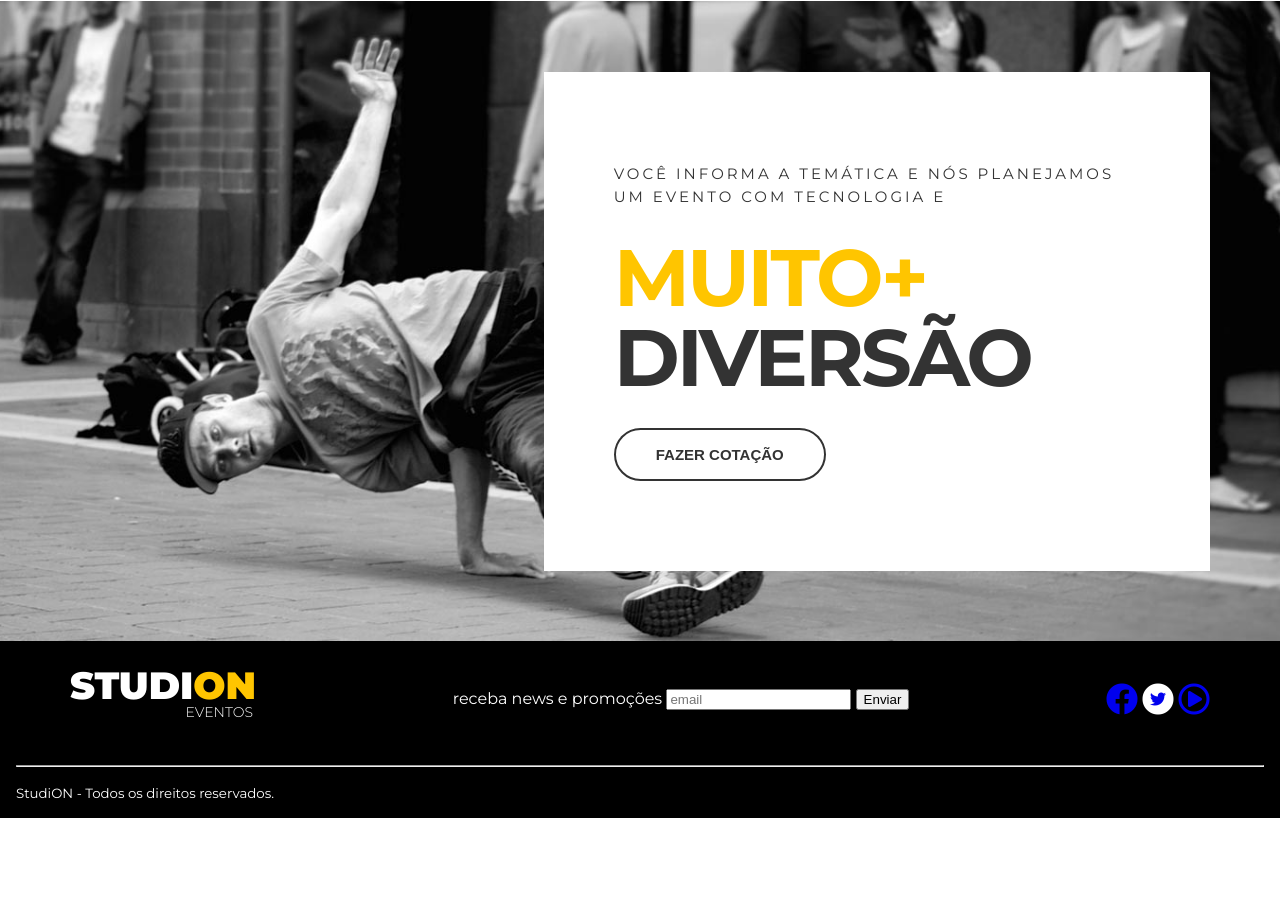
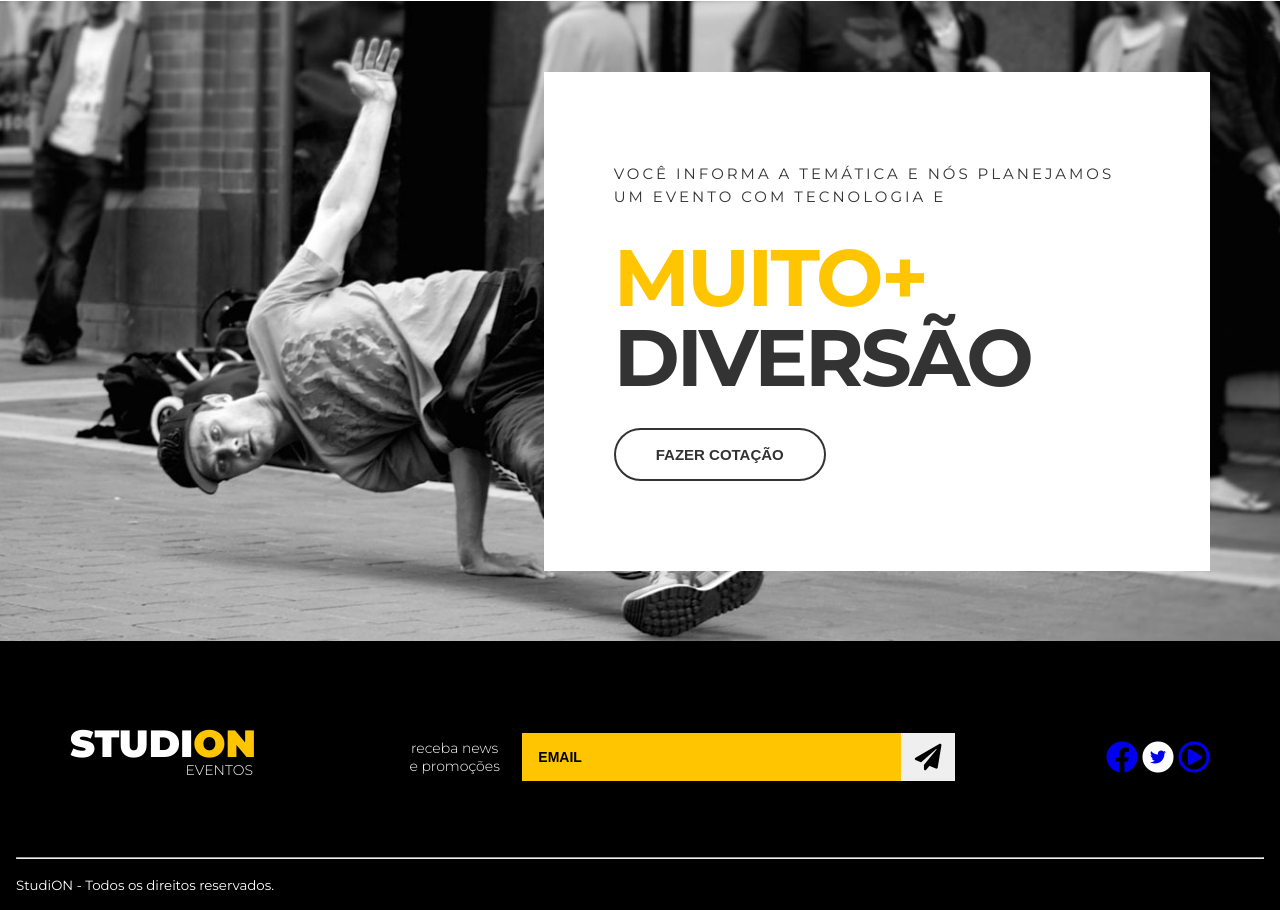
Before and after one commit to noamhenrique/newstudion, a website: page src/index.html in a window 1280 px wide. Shown: the part 1596-2506 px from the top of the page. Before the commit the page ends 2414 px from the top, so only its background shows below. Drawn offline with Linux system fonts and the light colour scheme.

Commit message:
feat(footer): email box almost finished

```diff
--- a/src/index.html
+++ b/src/index.html
@@ -118,9 +118,13 @@
           <span class="logo-studion__subtitle">Eventos</span>
         </h2>
         <form class="footer__form">
-          <label>receba news e promoções</label>
-          <input type="email" placeholder="email" />
-          <button type="submit">Enviar</button>
+          <label for="email">receba news e promoções</label>
+          <fieldset>
+            <input id="email" type="email" placeholder="email" />
+            <button type="submit">
+              <i class="fas fa-paper-plane fa-2x"></i>
+            </button>
+          </fieldset>
         </form>
         <ul class="footer__social">
           <li>
--- a/src/style.css
+++ b/src/style.css
@@ -279,14 +279,57 @@ ul {
   display: grid;
   grid-template-columns: repeat(3, auto);
   align-items: center;
+  padding: 5.25rem 0 3.75rem 0;
 }
 
 .footer .logo-studion {
   justify-self: start;
+  margin: 0;
 }
 
 .footer__form {
-  justify-self: center;
+  display: grid;
+  place-items: center;
+  grid-template-columns: 9ch auto;
+  gap: 1.25rem;
+}
+
+.footer__form label {
+  font-size: 0.875rem;
+  font-weight: 300;
+  text-align: center;
+}
+
+.footer__form fieldset {
+  display: grid;
+  grid-template-columns: auto 3.375rem;
+  border: unset;
+  margin: 0;
+  padding: 0;
+  width: 100%;
+}
+
+.footer__form input {
+  background-color: var(--color-primary);
+  border: unset;
+  padding: 1rem;
+  font-size: 0.875rem;
+  font-weight: 700;
+  text-transform: uppercase;
+  color: #000;
+}
+
+.footer__form input::placeholder {
+  color: #000;
+}
+
+.footer__form input:focus {
+  outline: unset;
+}
+
+.footer__form button {
+  border: unset;
+  height: 3rem;
 }
 
 .footer__social {
```
